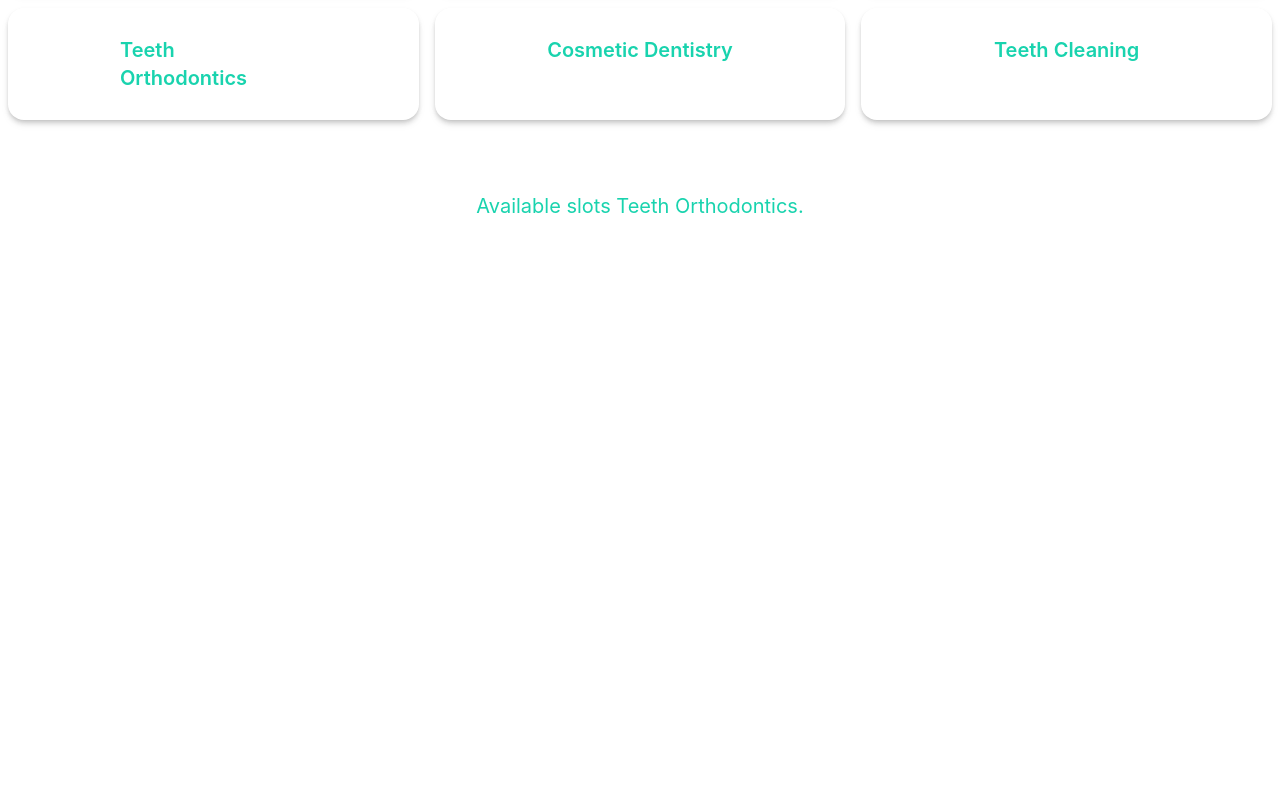
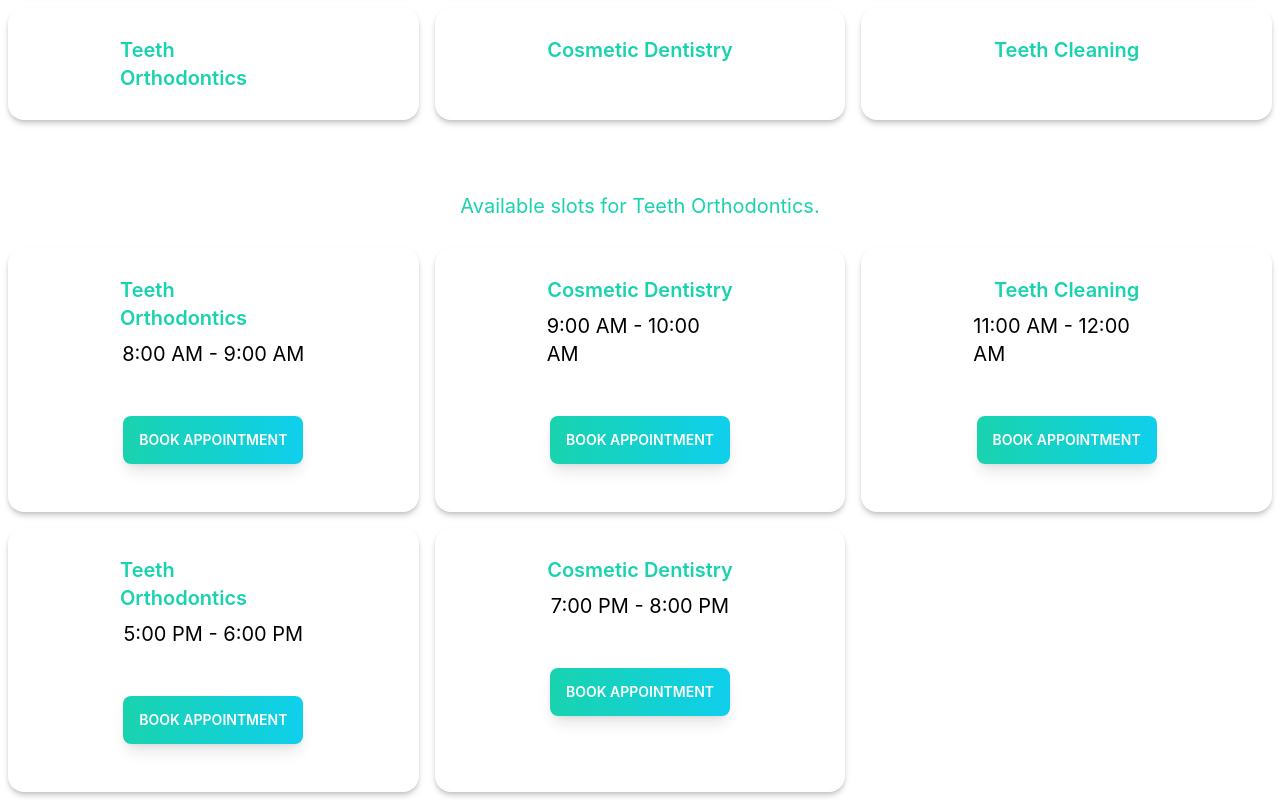
Before and after one commit to Brilliant-Developer1/clinic-client, a React (Create React App) app: page /appointments in a window 1280 px wide. Shown: the part 1214-2014 px from the top of the page. Before the commit the page ends 1434 px from the top, so only its background shows below. Built offline with nearby package versions, Linux system fonts and the light colour scheme.

Commit message:
slots added

```diff
--- a/src/Pages/Appointments/AvailableServices.jsx
+++ b/src/Pages/Appointments/AvailableServices.jsx
@@ -1,5 +1,6 @@
 import React from 'react';
 import AvailableServicesCard from './AvailableServicesCard';
+import AvailableSlotsCard from './AvailableSlotsCard';
 
 const AvailableServices = () => {
   return (
@@ -23,7 +24,34 @@ const AvailableServices = () => {
 
       <div className="mt-16">
         <h2 className="text-primary text-xl">
-          Available slots Teeth Orthodontics.
+          <div>
+            <h2 className=" text-center text-xl text-primary">
+              Available slots for Teeth Orthodontics.
+            </h2>
+
+            <div className="p-2 grid grid-cols-1 lg:grid-cols-3 gap-4 lg:max-w-screen-xl md:max-w-screen-sm mt-5">
+              <AvailableSlotsCard
+                cardTitle="Teeth Orthodontics"
+                time="8:00 AM - 9:00 AM"
+              />
+              <AvailableSlotsCard
+                cardTitle="Cosmetic Dentistry"
+                time="9:00 AM - 10:00 AM"
+              />
+              <AvailableSlotsCard
+                cardTitle="Teeth Cleaning"
+                time="11:00 AM - 12:00 AM"
+              />
+              <AvailableSlotsCard
+                cardTitle="Teeth Orthodontics"
+                time="5:00 PM - 6:00 PM"
+              />
+              <AvailableSlotsCard
+                cardTitle="Cosmetic Dentistry"
+                time="7:00 PM - 8:00 PM"
+              />
+            </div>
+          </div>
         </h2>
       </div>
     </div>
--- a/src/Pages/Appointments/AvailableServicesCard.jsx
+++ b/src/Pages/Appointments/AvailableServicesCard.jsx
@@ -2,7 +2,7 @@ import React from 'react';
 
 const AvailableServicesCard = ({ cardTitle }) => {
   return (
-    <div className="card drop-shadow-md hover:drop-shadow-xl bg-base-100 shadow-md pt-2 pb-2 pr-0 lg:pr-28 pl-0 lg:pl-28">
+    <div className="card drop-shadow-md hover:drop-shadow-xl bg-base-100 shadow-md pt-2 pb-2 pr-0 lg:pr-12 xl:pr-28 pl-0 lg:pl-12 xl:pl-28">
       <div className="pt-5 pb-5 md:pb-5 lg:pr-0 pr-2 lg:pl-0 pl-2 ">
         <div className="card-actions flex flex-col items-center">
           <h2 className="card-title text-primary">{cardTitle}</h2>
--- /dev/null
+++ b/src/Pages/Appointments/AvailableSlotsCard.jsx
@@ -0,0 +1,25 @@
+import React from 'react';
+
+const AvailableSlotsCard = ({ cardTitle, time }) => {
+  return (
+    <div className="card drop-shadow-md hover:drop-shadow-xl bg-base-100 shadow-md pt-2 pb-2 pr-0 lg:pr-12 xl:pr-28 pl-0 lg:pl-12 xl:pl-28">
+      <div className="pt-5 pb-5 md:pb-5 lg:pr-0 pr-2 lg:pl-0 pl-2 ">
+        <div className="card-actions flex flex-col items-center">
+          <h2 className="card-title text-primary">{cardTitle}</h2>
+          <p className="text-black">{time}</p>
+          <div className="mt-5 lg:mt-10 mb-0 lg:mb-5">
+            <button
+              type="button"
+              className="btn border-none bg-gradient-to-r from-primary to-accent text-base-100 hover:text-black hover:bg-gradient-to-bl shadow-lg hover:shadow-md
+             "
+            >
+              Book Appointment
+            </button>
+          </div>
+        </div>
+      </div>
+    </div>
+  );
+};
+
+export default AvailableSlotsCard;
```
